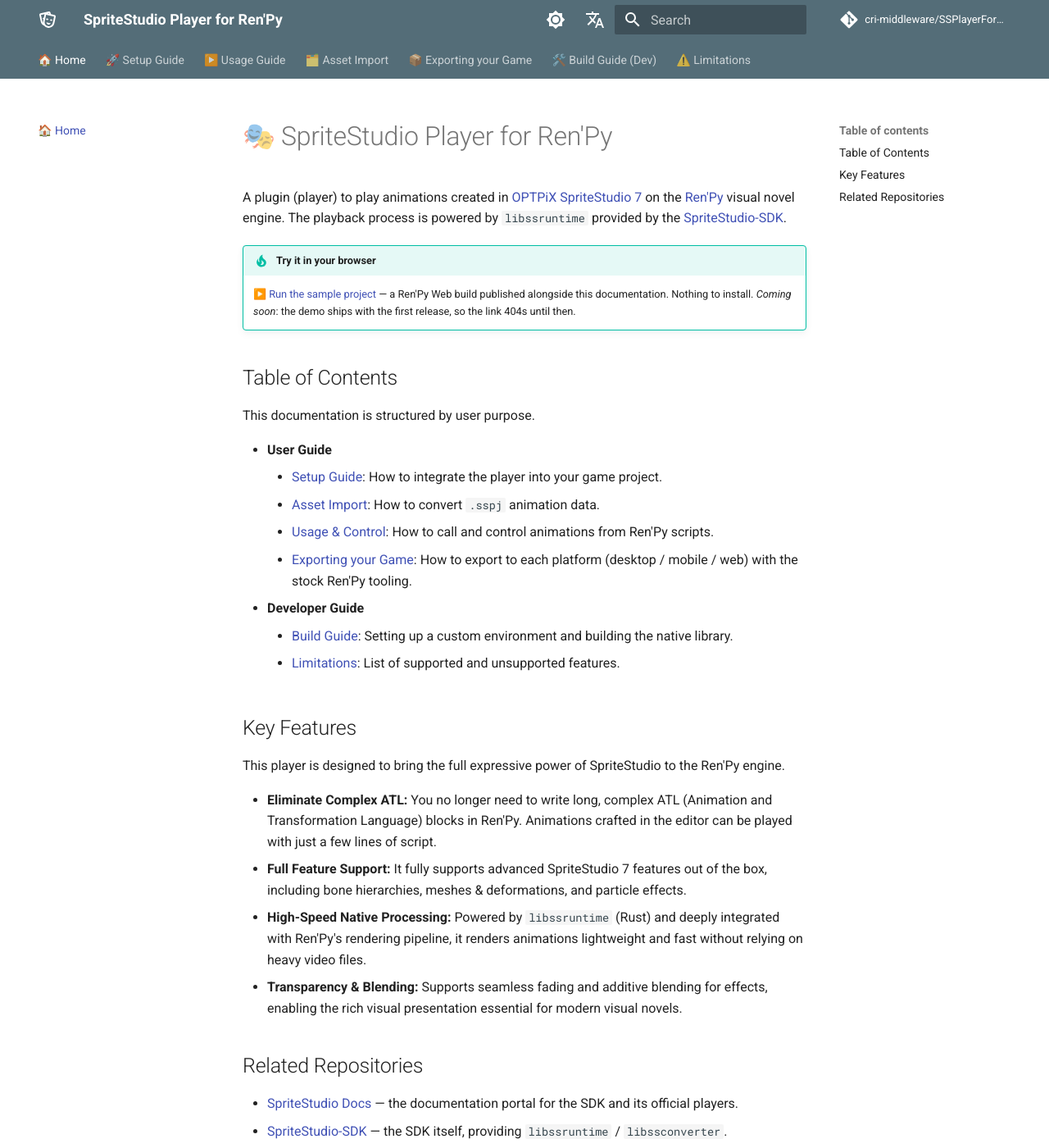
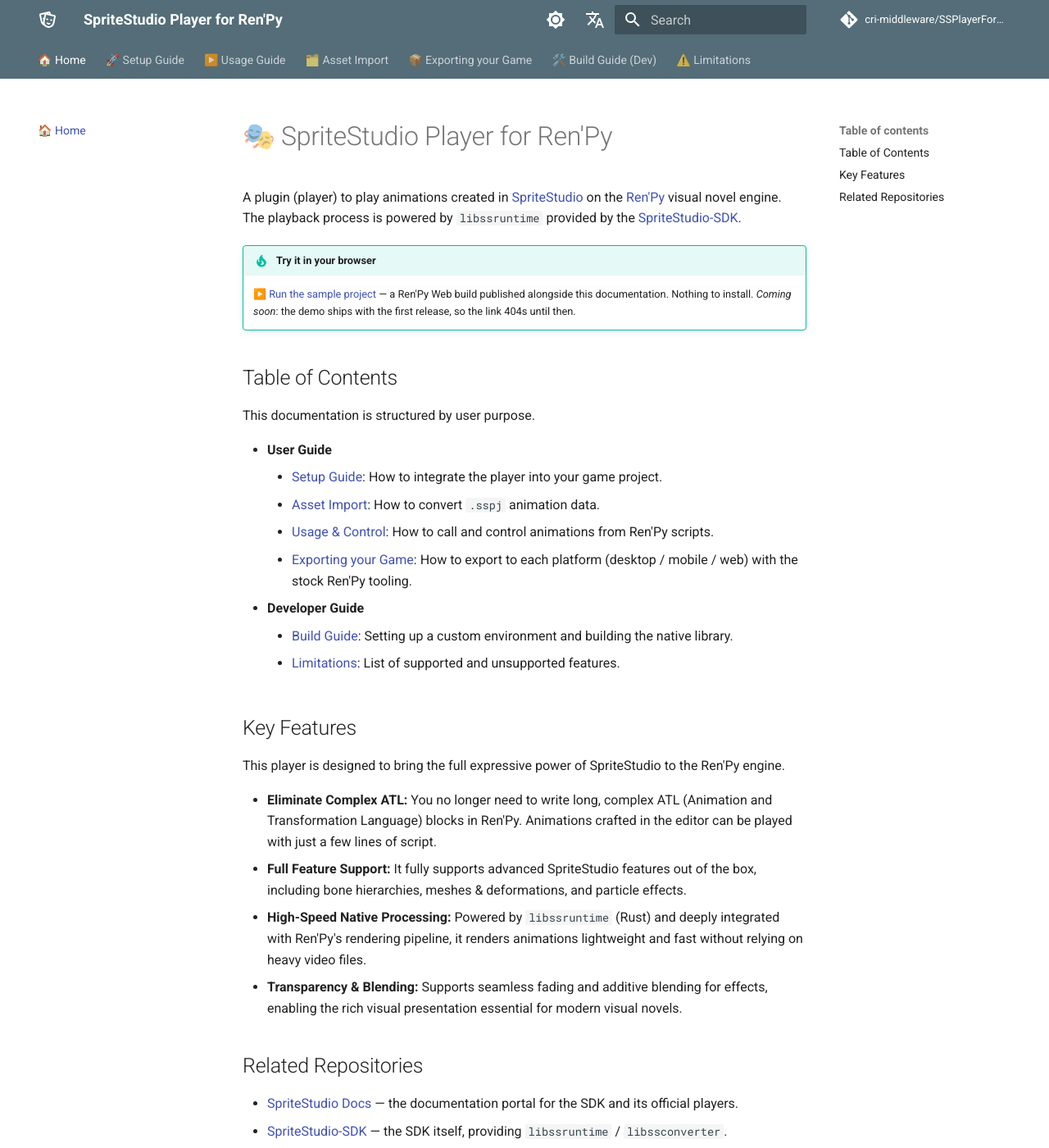
Before and after one commit to cri-middleware/SSPlayerForRenPy, an MkDocs documentation site: the page built from docs/en/index.md, in a window 1280 px wide and 1400 px high. Shown: the whole window at 82% size. Built offline with MkDocs 1.6.1 and Material for MkDocs 9.7.7, drawn with Linux system fonts in a browser that asks for light colours; comment, search, counter and statistics services are not loaded.

Commit message:
docs: call it SpriteStudio

```diff
--- a/docs/en/index.md
+++ b/docs/en/index.md
@@ -1,6 +1,6 @@
 # 🎭 SpriteStudio Player for Ren'Py
 
-A plugin (player) to play animations created in [OPTPiX SpriteStudio 7](https://www.webtech.co.jp/spritestudio/) on the [Ren'Py](https://www.renpy.org/) visual novel engine. The playback process is powered by `libssruntime` provided by the [SpriteStudio-SDK](https://github.com/cri-middleware/SpriteStudio-SDK).
+A plugin (player) to play animations created in [SpriteStudio](https://www.webtech.co.jp/spritestudio/) on the [Ren'Py](https://www.renpy.org/) visual novel engine. The playback process is powered by `libssruntime` provided by the [SpriteStudio-SDK](https://github.com/cri-middleware/SpriteStudio-SDK).
 
 !!! tip "Try it in your browser"
     [▶️ Run the sample project](demo/) — a Ren'Py Web build published alongside this
@@ -25,7 +25,7 @@ This documentation is structured by user purpose.
 This player is designed to bring the full expressive power of SpriteStudio to the Ren'Py engine.
 
 *   **Eliminate Complex ATL:** You no longer need to write long, complex ATL (Animation and Transformation Language) blocks in Ren'Py. Animations crafted in the editor can be played with just a few lines of script.
-*   **Full Feature Support:** It fully supports advanced SpriteStudio 7 features out of the box, including bone hierarchies, meshes & deformations, and particle effects.
+*   **Full Feature Support:** It fully supports advanced SpriteStudio features out of the box, including bone hierarchies, meshes & deformations, and particle effects.
 *   **High-Speed Native Processing:** Powered by `libssruntime` (Rust) and deeply integrated with Ren'Py's rendering pipeline, it renders animations lightweight and fast without relying on heavy video files.
 *   **Transparency & Blending:** Supports seamless fading and additive blending for effects, enabling the rich visual presentation essential for modern visual novels.
 
--- a/mkdocs.ja.yml
+++ b/mkdocs.ja.yml
@@ -14,7 +14,7 @@ site_dir: site/ja
 site_url: "https://cri-middleware.github.io/SSPlayerForRenPy/ja/"
 # Feeds <meta name="description"> and the Open Graph tags on every ja page. Without it they
 # would inherit the English `site_description`.
-site_description: "SpriteStudio 7 のアニメーションを Ren'Py で再生するプラグイン"
+site_description: "SpriteStudio のアニメーションを Ren'Py で再生するプラグイン"
 
 theme:
   # Drives the UI string translations, the `html lang` attribute, and -- because the search
@@ -38,7 +38,7 @@ extra:
       name: GitHub の cri-middleware
     - icon: material/web
       link: https://www.webtech.co.jp/spritestudio/
-      name: OPTPiX SpriteStudio
+      name: SpriteStudio
     - icon: fontawesome/brands/x-twitter
       link: https://x.com/spritestudio
       name: X の SpriteStudio
--- a/mkdocs.yml
+++ b/mkdocs.yml
@@ -9,7 +9,7 @@ INHERIT: ./mkdocs.base.yml
 docs_dir: docs/en
 site_dir: site
 site_url: "https://cri-middleware.github.io/SSPlayerForRenPy/"
-site_description: "A Ren'Py integration for SpriteStudio 7"
+site_description: "A Ren'Py integration for SpriteStudio"
 
 theme:
   # Drives the UI string translations and the `html lang` attribute.
@@ -33,7 +33,7 @@ extra:
       name: cri-middleware on GitHub
     - icon: material/web
       link: https://www.webtech.co.jp/spritestudio/
-      name: OPTPiX SpriteStudio
+      name: SpriteStudio
     # Keep the handle here in sync with `twitter:site` in overrides/main.html.
     - icon: fontawesome/brands/x-twitter
       link: https://x.com/spritestudio
```
Also changed, not shown: AGENTS.md (+1 -1 lines), CHANGELOG.md (+1 -1 lines), README.ja.md (+2 -2 lines), README.md (+2 -2 lines), docs/ja/index.md (+2 -2 lines), 3 other files.
